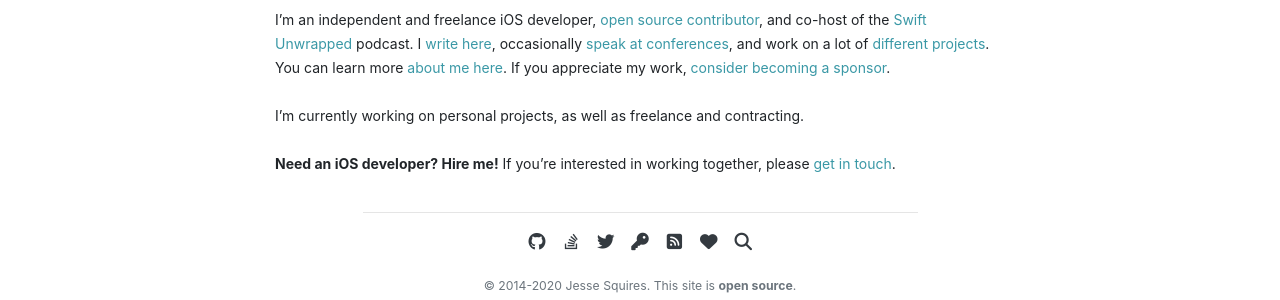
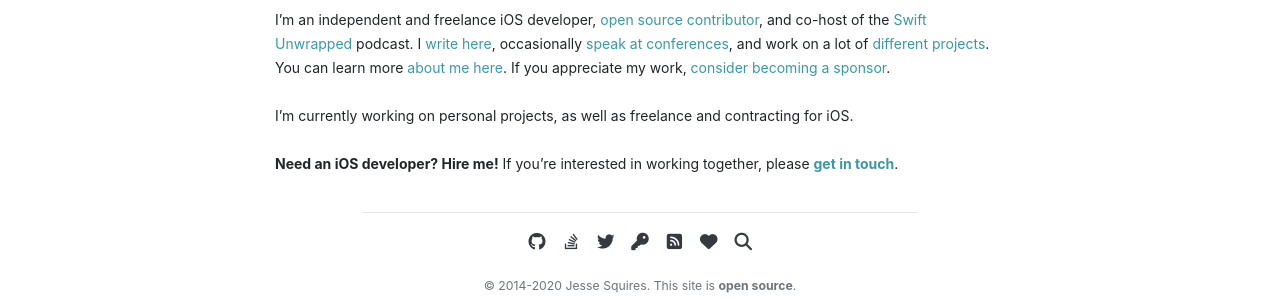
Before and after one commit to jessesquires/jessesquires.com, a Jekyll site: the page built from index.md, in a window 1280 px wide. Shown: the part 154-454 px from the top of the page. Built offline with Jekyll 4.4.1, drawn with Linux system fonts in a browser that asks for light colours; nearby versions of some CDN libraries; library files that are not in the unit come from our copies.

Commit message:
Minor page updates

```diff
--- a/index.md
+++ b/index.md
@@ -10,6 +10,6 @@
 You can learn more [about me here](/about).
 If you appreciate my work, [consider becoming a sponsor](/sponsor).
 
-I'm currently working on personal projects, as well as freelance and contracting.
+I'm currently working on personal projects, as well as freelance and contracting for iOS.
 
-**Need an iOS developer? Hire me!** If you're interested in working together, please [get in touch](/contact).
+**Need an iOS developer? Hire me!** If you're interested in working together, please **[get in touch](/contact)**.
```
Also changed, not shown: about.md (+1 -1 lines), linkedout.md (+4 -2 lines), projects.md (+1 -1 lines), sponsor.md (+1 -1 lines).
